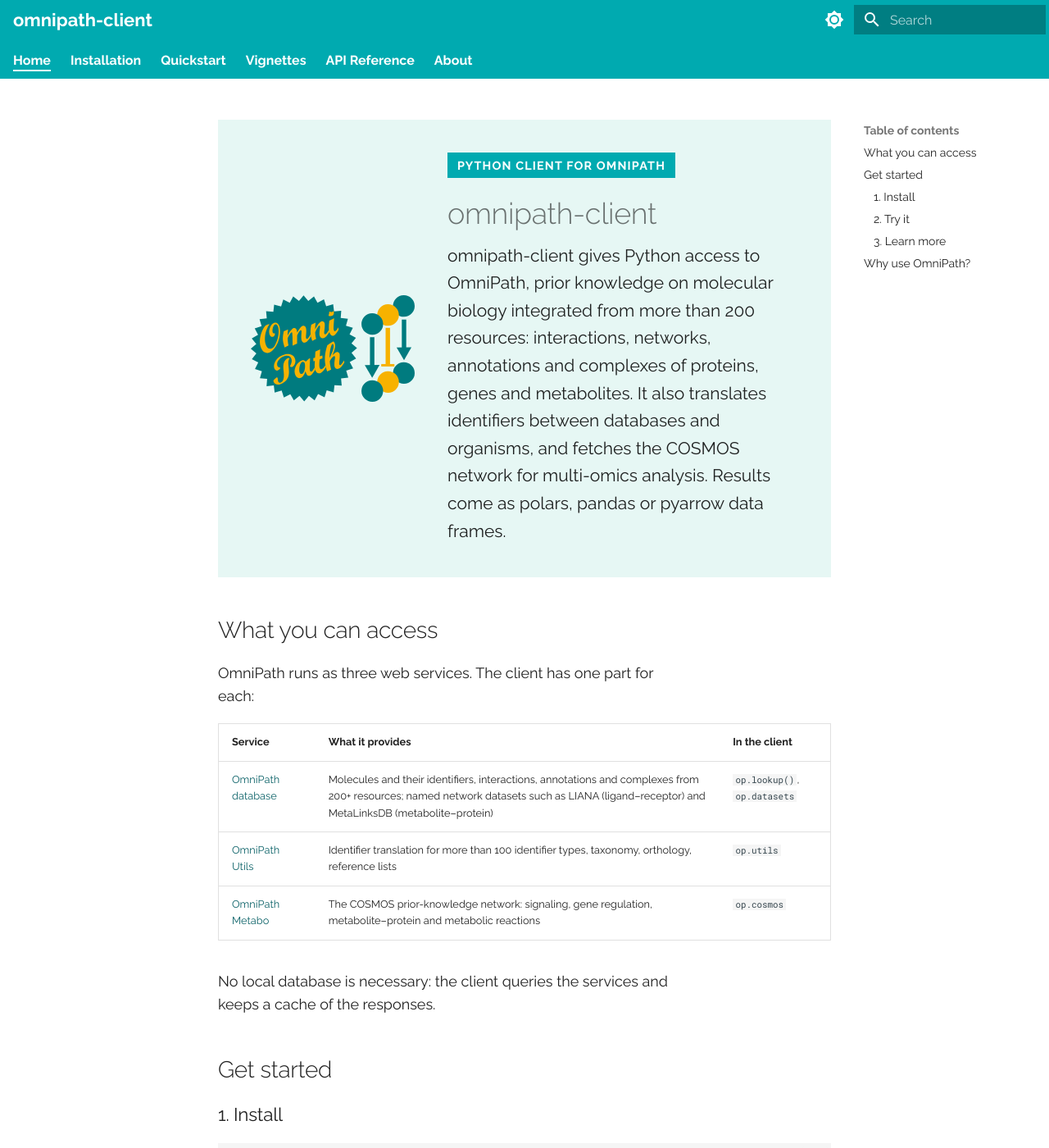
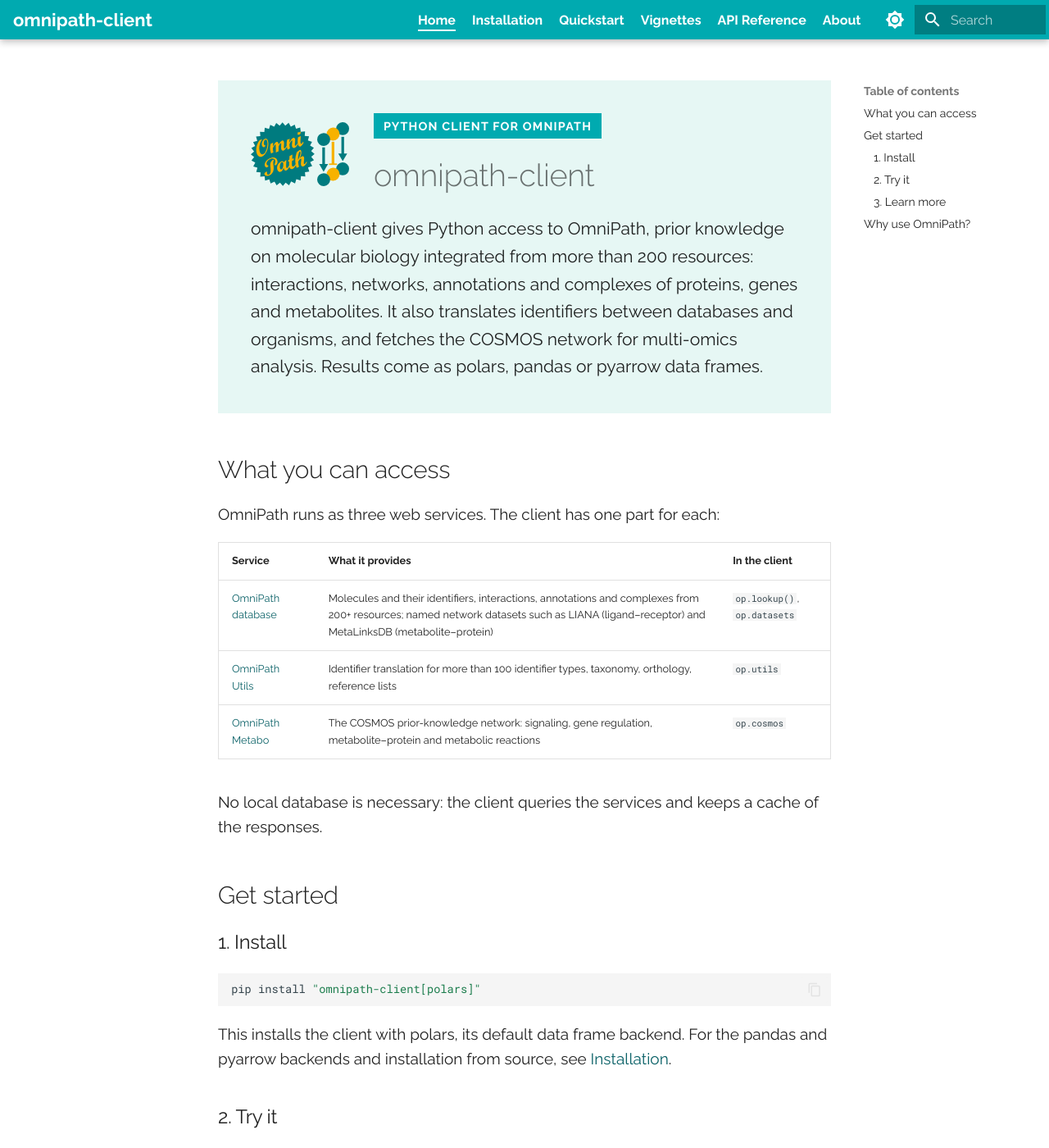
Before and after one commit to saezlab/omnipath-client, an MkDocs documentation site: the page built from docs/index.md, in a window 1280 px wide and 1400 px high. Shown: the whole window at 82% size. Built offline with MkDocs 1.6.1 and Material for MkDocs 9.7.7, drawn with Linux system fonts in a browser that asks for light colours.

Commit message:
docs: shared theme update (tabs in the header, responsive opening box)
Co-Authored-By: Claude Opus 5.5 <noreply@anthropic.com>

```diff
--- a/docs/assets/docs-theme.css
+++ b/docs/assets/docs-theme.css
@@ -64,9 +64,16 @@
  * notebook cells keep the full width of the content column.
  */
 .md-typeset {
-  font-size: 0.9rem;
+  font-size: 0.95rem;
   line-height: 1.6;
   --sv-measure: 32em;
+}
+
+/* Wide screens: a bit larger text (Material scales rem from 1600px too) */
+@media screen and (min-width: 100em) {
+  .md-typeset {
+    font-size: 1rem;
+  }
 }
 
 .md-typeset > p,
@@ -95,6 +102,21 @@
 .md-typeset .jp-MarkdownOutput > h3,
 .md-typeset .jp-MarkdownOutput > h4 {
   max-width: var(--sv-measure);
+}
+
+/*
+ * When the content column is only a little wider than the line-length
+ * limit, the limit looks like a formatting error: use the full width.
+ * The query container is the content column.
+ */
+.md-content {
+  container-type: inline-size;
+}
+
+@container (max-width: 42rem) {
+  .md-typeset {
+    --sv-measure: none;
+  }
 }
 
 /* A paragraph with only an image is a figure: keep the full width */
@@ -132,6 +154,78 @@
   text-decoration: underline;
   text-decoration-thickness: 1px;
   text-underline-offset: 0.2em;
+}
+
+/*
+ * Navigation tabs are in the header (overrides/partials/header.html),
+ * right of the title, so they stay visible on scroll. Material's own tab
+ * bar under the header is not used. Narrow screens use the drawer, as in
+ * Material.
+ */
+.md-tabs {
+  display: none;
+}
+
+.sv-header-tabs {
+  flex: none;
+  align-self: stretch;
+  display: none;
+}
+
+@media screen and (min-width: 76.25em) {
+  .sv-header-tabs {
+    display: block;
+  }
+
+  /* The site name never gives up its space to the tabs */
+  [dir] .md-header__title {
+    flex: 1 0 auto;
+  }
+
+  .md-header__title .md-header__ellipsis {
+    position: relative;
+  }
+}
+
+/*
+ * Until 1600px the tabs leave less room: a narrower search field and
+ * only the icon of the repository link.
+ */
+@media screen and (min-width: 76.25em) and (max-width: 99.99em) {
+  .md-search__inner {
+    width: 8rem;
+  }
+
+  [data-md-toggle="search"]:checked ~ .md-header .md-search__inner {
+    width: 23.4rem;
+  }
+
+  .md-header__source {
+    width: auto;
+    margin-left: 0.6rem;
+  }
+
+  .md-header__source .md-source__repository {
+    display: none;
+  }
+
+  .md-header__source .md-source__icon {
+    margin-right: 0;
+  }
+}
+
+.sv-header-tabs .md-tabs__list {
+  margin: 0 0.4rem 0 0;
+}
+
+.sv-header-tabs .md-tabs__item {
+  padding-left: 0.5rem;
+  padding-right: 0.5rem;
+}
+
+.sv-header-tabs .md-tabs__link {
+  margin-top: 0.75rem;
+  color: inherit;
 }
 
 /* Navigation tabs: bold, full white; the active tab is underlined */
@@ -341,9 +435,8 @@
 /* ---- Landing page box -------------------------------------------- */
 
 /*
- * The opening box of a package's home page: logo on the left, then a
- * label, the package name and one intro paragraph. Light tone, no
- * border. Markup:
+ * The opening box of a package's home page: logo, label, package name
+ * and one intro paragraph. Light tone, no border. Markup:
  *
  * <div class="sv-hero"><div class="sv-hero-grid">
  *   <img class="sv-hero-logo" src="assets/logo.png" alt="...">
@@ -353,8 +446,19 @@
  *     <p class="sv-lead">...</p>
  *   </div>
  * </div></div>
+ *
+ * Three layouts, by the width of the box:
+ *
+ * - wide: the logo on the left, all text on the right;
+ * - medium (the label would wrap): the logo left of the label and the
+ *   name, the paragraph below at full width;
+ * - narrow: everything in one column, the logo on top.
+ *
+ * .sv-hero-text has display: contents, so its children are items of
+ * the grid.
  */
 .md-typeset .sv-hero {
+  container-type: inline-size;
   padding: 2rem;
   margin: 0 0 1.5rem;
   background: var(--sv-main-light);
@@ -363,21 +467,84 @@
 .md-typeset .sv-hero-grid {
   display: grid;
   grid-template-columns: minmax(6rem, 10rem) 1fr;
-  gap: 1.5rem 2rem;
-  align-items: center;
+  grid-template-rows: 1fr auto auto auto 1fr;
+  grid-template-areas:
+    "logo ."
+    "logo kicker"
+    "logo title"
+    "logo lead"
+    "logo .";
+  column-gap: 2rem;
 }
 
 .md-typeset .sv-hero-text {
-  min-width: 0;
+  display: contents;
+}
+
+.md-typeset .sv-hero-logo {
+  grid-area: logo;
+  align-self: center;
+  width: 100%;
+  height: auto;
+}
+
+.md-typeset .sv-hero .sv-kicker {
+  grid-area: kicker;
+  justify-self: start;
 }
 
 .md-typeset .sv-hero h1 {
+  grid-area: title;
   margin: 0 0 0.3em;
 }
 
-.md-typeset .sv-hero-logo {
-  width: 100%;
-  height: auto;
+.md-typeset .sv-hero .sv-lead {
+  grid-area: lead;
+}
+
+@container (max-width: 37rem) {
+  .md-typeset .sv-hero-grid {
+    grid-template-columns: 6rem 1fr;
+    grid-template-rows: 1fr auto auto 1fr auto;
+    grid-template-areas:
+      "logo ."
+      "logo kicker"
+      "logo title"
+      "logo ."
+      "lead lead";
+    column-gap: 1.5rem;
+  }
+
+  .md-typeset .sv-hero h1 {
+    margin: 0;
+  }
+
+  .md-typeset .sv-hero .sv-lead {
+    margin-top: 1.2rem;
+  }
+}
+
+@container (max-width: 24rem) {
+  .md-typeset .sv-hero-grid {
+    grid-template-columns: 1fr;
+    grid-template-rows: auto;
+    grid-template-areas:
+      "logo"
+      "kicker"
+      "title"
+      "lead";
+  }
+
+  .md-typeset .sv-hero-logo {
+    width: 8rem;
+    margin-bottom: 1.2rem;
+  }
+}
+
+@media screen and (max-width: 760px) {
+  .md-typeset .sv-hero {
+    padding: 1.4rem;
+  }
 }
 
 /* Logos are drawn for a light background: in dark mode they sit on a light tile */
@@ -403,20 +570,6 @@
   font-size: 1.05rem;
   line-height: 1.6;
   margin: 0;
-}
-
-@media screen and (max-width: 760px) {
-  .md-typeset .sv-hero {
-    padding: 1.4rem;
-  }
-
-  .md-typeset .sv-hero-grid {
-    grid-template-columns: 1fr;
-  }
-
-  .md-typeset .sv-hero-logo {
-    width: 9rem;
-  }
 }
 
 /* ---- Part of sysbioverse ------------------------------------------- */
@@ -450,3 +603,69 @@
   margin: 0;
   max-width: var(--sv-measure);
 }
+
+/* ---- Figures -------------------------------------------------------- */
+
+/*
+ * A figure with a caption. Markup (needs md_in_html):
+ *
+ * <figure class="sv-figure" markdown>
+ * [![alt text](assets/figure.png)](assets/figure.pdf)
+ * <figcaption>... <a href="assets/figure.pdf" download>PDF</a></figcaption>
+ * </figure>
+ */
+.md-typeset .sv-figure {
+  max-width: none;
+  margin: 1.5em 0;
+}
+
+.md-typeset .sv-figure img {
+  width: 100%;
+  height: auto;
+}
+
+.md-typeset .sv-figure figcaption {
+  max-width: var(--sv-measure);
+  margin: 0.6em 0 0;
+  font-size: 0.85em;
+  font-style: normal;
+  text-align: left;
+}
+
+/* ---- Notebooks (mkdocs-jupyter) ------------------------------------- */
+
+/* The text cells use the site font */
+.md-content .jupyter-wrapper {
+  --jp-content-font-family: var(--md-text-font-family);
+  --jp-ui-font-family: var(--md-text-font-family);
+}
+
+/* No In [n] / Out [n] column: the cells use the full width */
+.md-content .jupyter-wrapper .jp-Cell .jp-InputArea .jp-InputPrompt,
+.md-content .jupyter-wrapper .jp-Cell .jp-OutputArea .jp-OutputPrompt {
+  display: none;
+}
+
+/* Plots open at full size on click (docs-theme.js) */
+.md-content .jupyter-wrapper .jp-RenderedImage img {
+  cursor: zoom-in;
+}
+
+.sv-zoom {
+  position: fixed;
+  inset: 0;
+  z-index: 10;
+  display: flex;
+  align-items: center;
+  justify-content: center;
+  padding: 2vmin;
+  background: rgba(0, 0, 0, 0.8);
+  cursor: zoom-out;
+}
+
+.sv-zoom img {
+  max-width: 100%;
+  max-height: 100%;
+  object-fit: contain;
+  background: #FFFFFF;
+}
--- /dev/null
+++ b/overrides/partials/actions.html
@@ -0,0 +1,30 @@
+{#-
+  Copy of partials/actions.html from mkdocs-material 9.7.6 with one change:
+  a download button on notebook pages (mkdocs-jupyter with
+  include_source: true sets page.nb_url).
+  Original in saezverse: guidelines/docs-theme/overrides/partials/actions.html
+-#}
+{% if page.nb_url %}
+  <a href="{{ page.nb_url }}" title="Download the notebook" class="md-content__button md-icon" download>
+    {% include ".icons/material/download.svg" %}
+  </a>
+{% endif %}
+{% if page.edit_url %}
+  {% if "content.action.edit" in features %}
+    <a href="{{ page.edit_url }}" title="{{ lang.t('action.edit') }}" class="md-content__button md-icon" rel="edit">
+      {% set icon = config.theme.icon.edit or "material/file-edit-outline" %}
+      {% include ".icons/" ~ icon ~ ".svg" %}
+    </a>
+  {% endif %}
+  {% if "content.action.view" in features %}
+    {% if "/blob/" in page.edit_url %}
+      {% set part = "blob" %}
+    {% else %}
+      {% set part = "edit" %}
+    {% endif %}
+    <a href="{{ page.edit_url | replace(part, 'raw') }}" title="{{ lang.t('action.view') }}" class="md-content__button md-icon">
+      {% set icon = config.theme.icon.view or "material/file-eye-outline" %}
+      {% include ".icons/" ~ icon ~ ".svg" %}
+    </a>
+  {% endif %}
+{% endif %}
--- a/overrides/partials/header.html
+++ b/overrides/partials/header.html
@@ -1,8 +1,11 @@
 {#-
-  Copy of partials/header.html from mkdocs-material 9.7.6 with two changes:
-  the logo button is gone, and the site name links to the home page.
+  Copy of partials/header.html from mkdocs-material 9.7.6 with three changes:
+  the logo button is gone, the site name links to the home page, and the
+  navigation tabs are in the header, so they stay visible on scroll. The
+  theme CSS hides Material's own tab bar.
   Original in saezverse: guidelines/docs-theme/overrides/partials/header.html
 -#}
+{% import "partials/tabs-item.html" as item with context %}
 {% set class = "md-header" %}
 {% if "navigation.tabs.sticky" in features %}
   {% set class = class ~ " md-header--shadow md-header--lifted" %}
@@ -33,6 +36,15 @@
         </div>
       </div>
     </div>
+    {% if "navigation.tabs" in features %}
+      <nav class="sv-header-tabs" aria-label="{{ lang.t('tabs') }}">
+        <ul class="md-tabs__list">
+          {% for nav_item in nav.items %}
+            {{ item.render(nav_item) }}
+          {% endfor %}
+        </ul>
+      </nav>
+    {% endif %}
     {% if config.theme.palette %}
       {% if not config.theme.palette is mapping %}
         {% include "partials/palette.html" %}
```
Also changed, not shown: docs/assets/docs-theme.js (added, +72 -0 lines).
